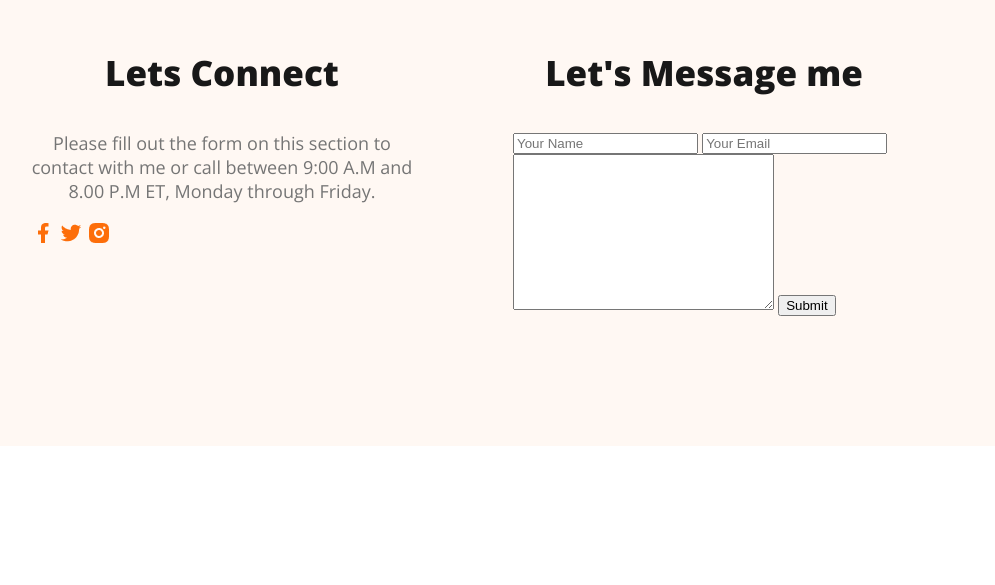
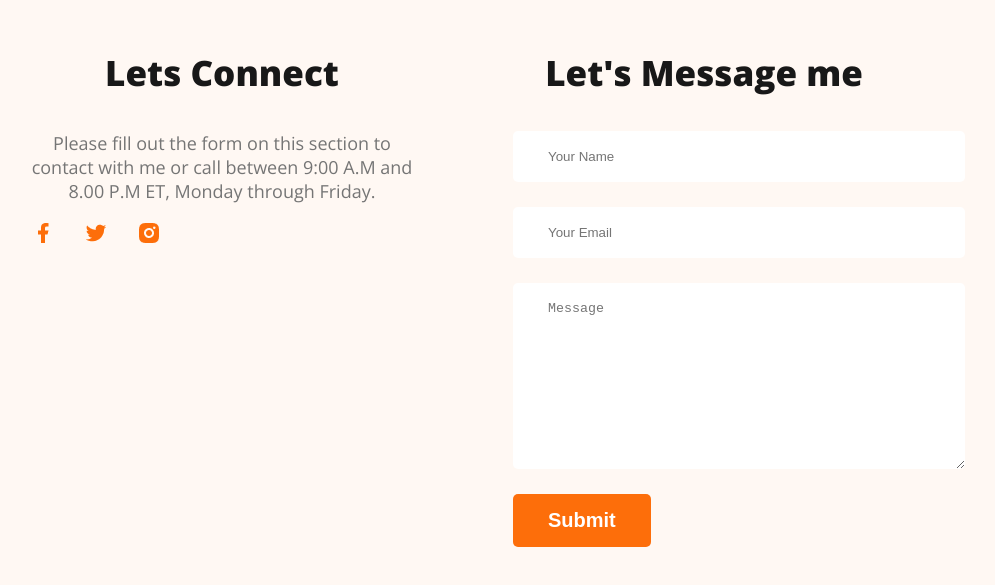
Before and after one commit to Nazrulofficeial/Webdeveloper-portfolio, a plain HTML site: page index.html in a window 1280 px wide. Shown: the part 3353-3938 px from the top of the page, without its empty margins (177-1172 px from the left). Before the commit the page ends 3807 px from the top, so only its background shows below. Drawn offline with nearby package versions, Linux system fonts and the light colour scheme.

Commit message:
finished the footer with contact form

```diff
--- a/index.html
+++ b/index.html
@@ -179,10 +179,10 @@
             <h3 class="section-title">Let's Message me</h3>
             <form class="contact" action="">
                 <input type="text" placeholder="Your Name">
-                <input type="text" name="" placeholder="Your Email"
+                <input type="email" name="" placeholder="Your Email"
                 id="">
-                <textarea name="" id="" cols="30" rows="10"></textarea>
-                <input type="submit" value="Submit">
+                <textarea placeholder="Message" name="" id="" cols="30" rows="10"></textarea>
+                <input class="btn-primary" type="submit" value="Submit">
             </form>
         </div>
     </footer>
--- a/styles/portfolio.css
+++ b/styles/portfolio.css
@@ -176,7 +176,8 @@ main section{
     margin-top: 0px;
 }
 
-.resume-item-description, .resume-item-institute{
+.resume-item-description,
+ .resume-item-institute{
     color: #757575;
 }
 
@@ -205,3 +206,19 @@ footer{
 .footer-column{
     width: 50%;
 }
+
+.social-links a{
+    margin-right: 25px;
+}
+
+.contact input[type="text"], .contact input[type="email"],
+ textarea{
+    display: block;
+    margin-bottom: 25px;
+    padding:18px 35px;
+    color: #757575;
+    border: 0;
+    border-radius: 5px;
+    background-color: #fff;
+    width: 100%;
+}
```
